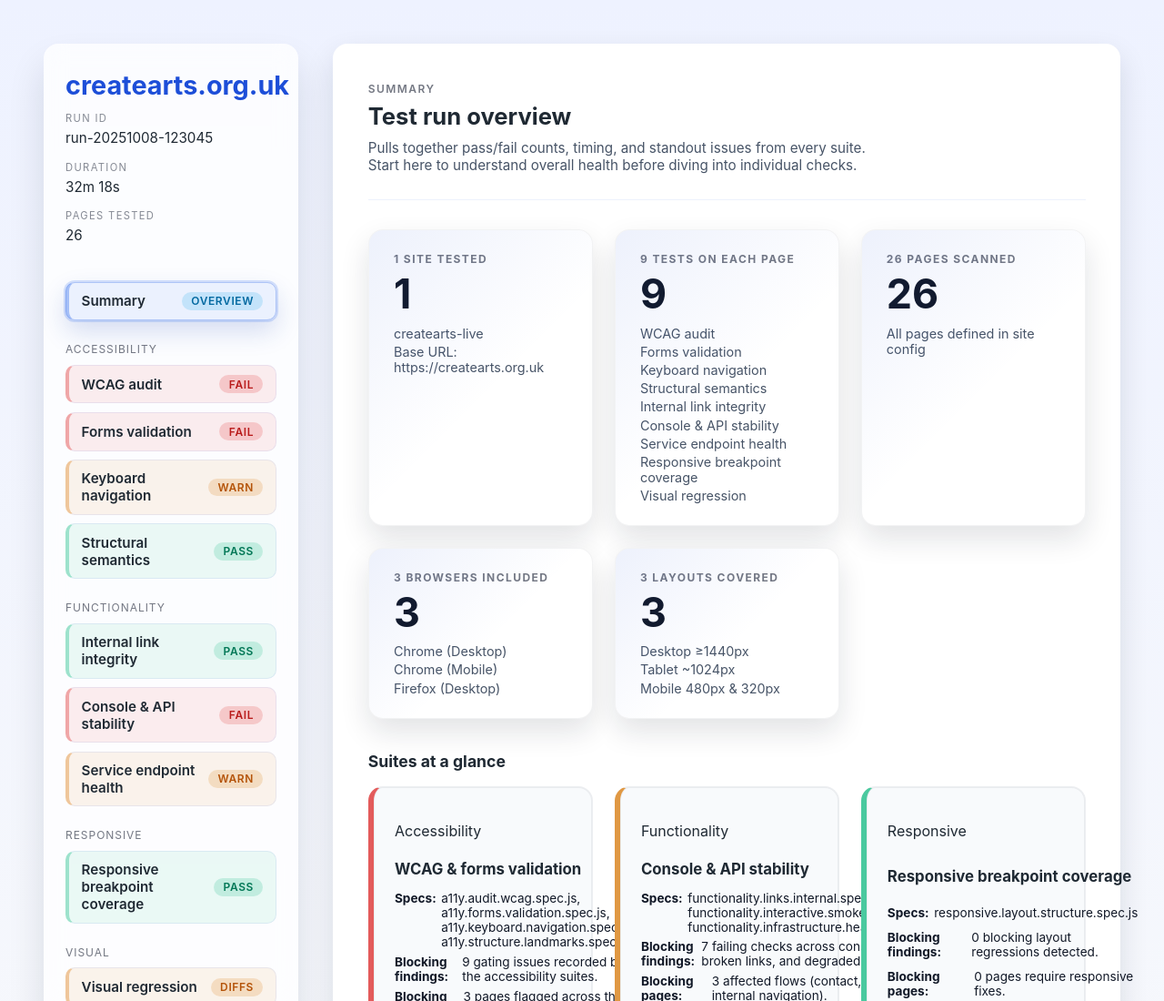
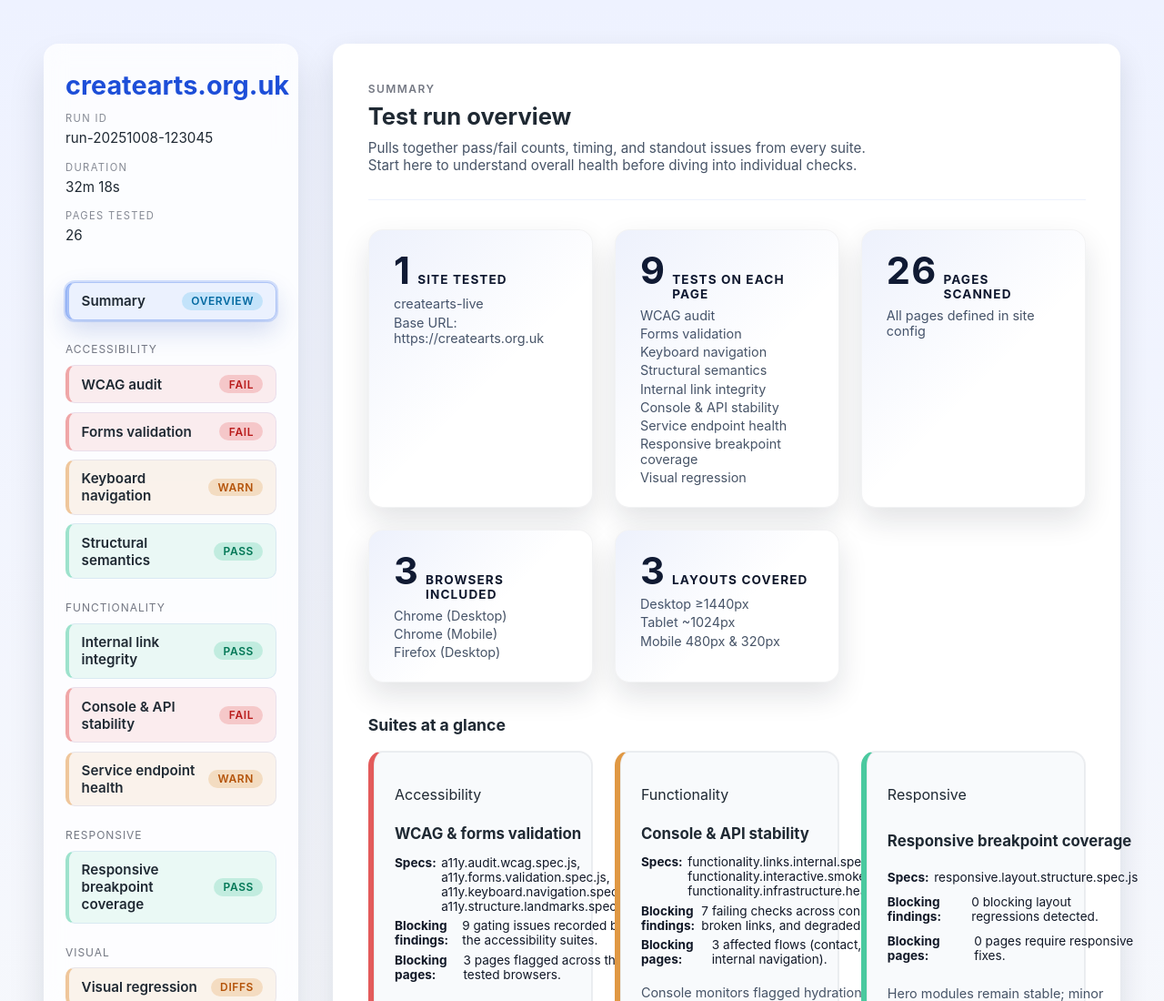
Before and after one commit to SpyrosBou/website-testing, a website: page docs/mocks/full-run-report.html in a window 1280 px wide. Shown: the top 1100 px of the page at 91% size. Drawn offline with Linux system fonts and the light colour scheme.

Commit message:
chore: refine summary counts layout

```diff
--- a/docs/mocks/full-run-report.html
+++ b/docs/mocks/full-run-report.html
@@ -129,18 +129,16 @@
           </div>
         </header>
         <div class="panel-body">
-          <section class="summary-grid">
+          <section class="summary-grid summary-grid--stats">
             <article class="summary-card">
-              <h2 class="summary-card__title">1 SITE TESTED</h2>
-              <div class="summary-card__count">1</div>
+              <h2 class="summary-card__title"><span class="summary-card__count">1</span> SITE TESTED</h2>
               <div class="meta">
                 <span>createarts-live</span>
                 <span>Base URL: https://createarts.org.uk</span>
               </div>
             </article>
             <article class="summary-card">
-              <h2 class="summary-card__title">9 TESTS ON EACH PAGE</h2>
-              <div class="summary-card__count">9</div>
+              <h2 class="summary-card__title"><span class="summary-card__count">9</span> TESTS ON EACH PAGE</h2>
               <div class="meta">
                 <span>WCAG audit</span>
                 <span>Forms validation</span>
@@ -154,15 +152,13 @@
               </div>
             </article>
             <article class="summary-card">
-              <h2 class="summary-card__title">26 PAGES SCANNED</h2>
-              <div class="summary-card__count">26</div>
+              <h2 class="summary-card__title"><span class="summary-card__count">26</span> PAGES SCANNED</h2>
               <div class="meta">
                 <span>All pages defined in site config</span>
               </div>
             </article>
             <article class="summary-card">
-              <h2 class="summary-card__title">3 BROWSERS INCLUDED</h2>
-              <div class="summary-card__count">3</div>
+              <h2 class="summary-card__title"><span class="summary-card__count">3</span> BROWSERS INCLUDED</h2>
               <div class="meta">
                 <span>Chrome (Desktop)</span>
                 <span>Chrome (Mobile)</span>
@@ -170,8 +166,7 @@
               </div>
             </article>
             <article class="summary-card">
-              <h2 class="summary-card__title">3 LAYOUTS COVERED</h2>
-              <div class="summary-card__count">3</div>
+              <h2 class="summary-card__title"><span class="summary-card__count">3</span> LAYOUTS COVERED</h2>
               <div class="meta">
                 <span>Desktop ≥1440px</span>
                 <span>Tablet ~1024px</span>
--- a/docs/mocks/mock-styling.css
+++ b/docs/mocks/mock-styling.css
@@ -326,23 +326,26 @@
 
 
 .summary-card__title {
-  display: block;
-  font-size: 0.75rem;
-  letter-spacing: 0.12em;
+  display: flex;
+  align-items: baseline;
+  gap: 0.45rem;
+  font-size: 0.85rem;
+  letter-spacing: 0.08em;
   text-transform: uppercase;
-  color: rgba(15, 23, 42, 0.58);
-  margin: 0 0 0.25rem;
+  color: #0f172a;
+  margin: 0 0 0.4rem;
 }
 
 .summary-card__count {
-  font-size: 2.8rem;
+  font-size: 2.6rem;
   font-weight: 700;
-  color: #111827;
-  margin-bottom: 0.35rem;
+  color: #0f172a;
+  line-height: 1;
 }
 
-.summary-card .meta {
-  margin-top: 0.45rem;
+
+ .summary-card .meta {
+  margin-top: 0.35rem;
   display: flex;
   flex-direction: column;
   gap: 0.2rem;
```
